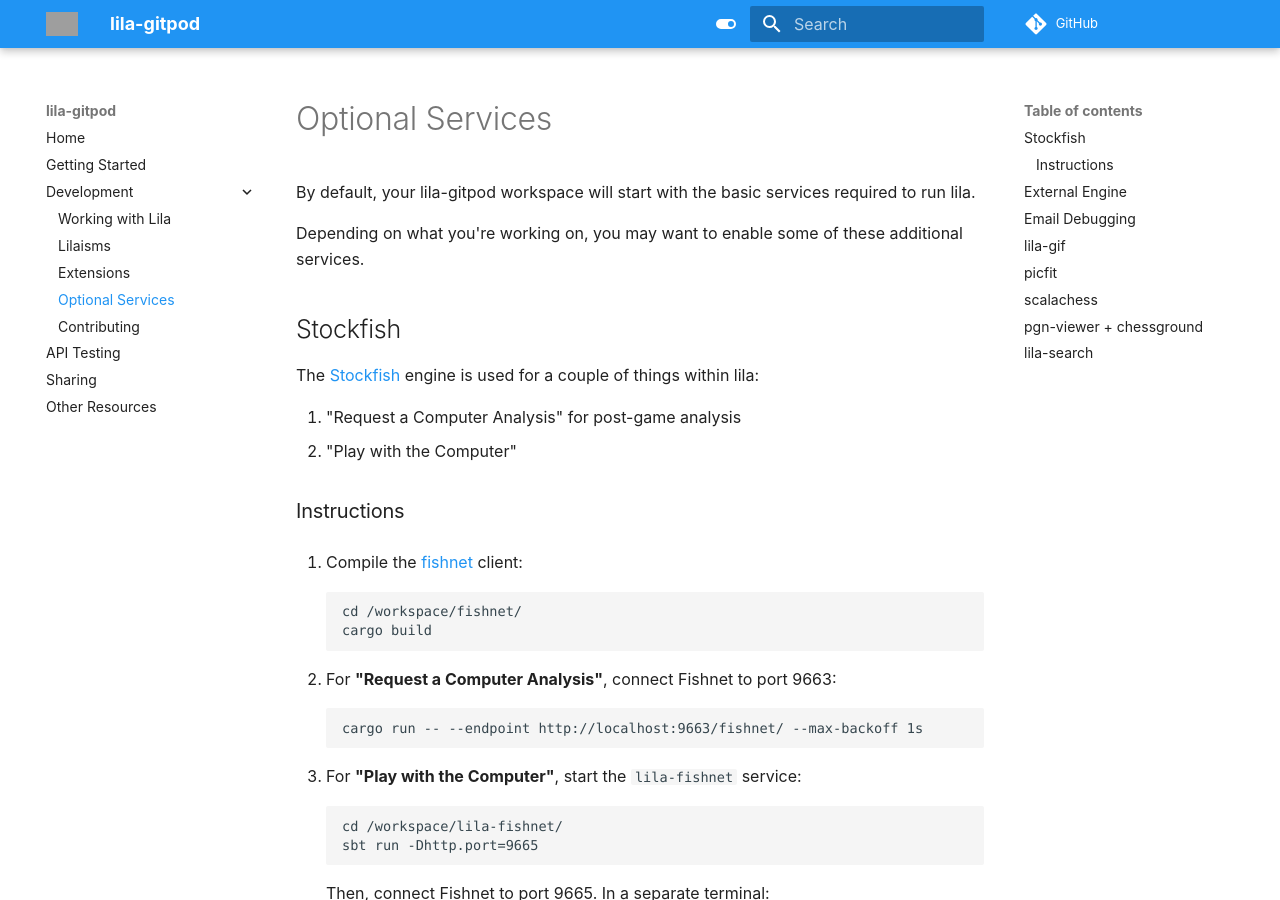
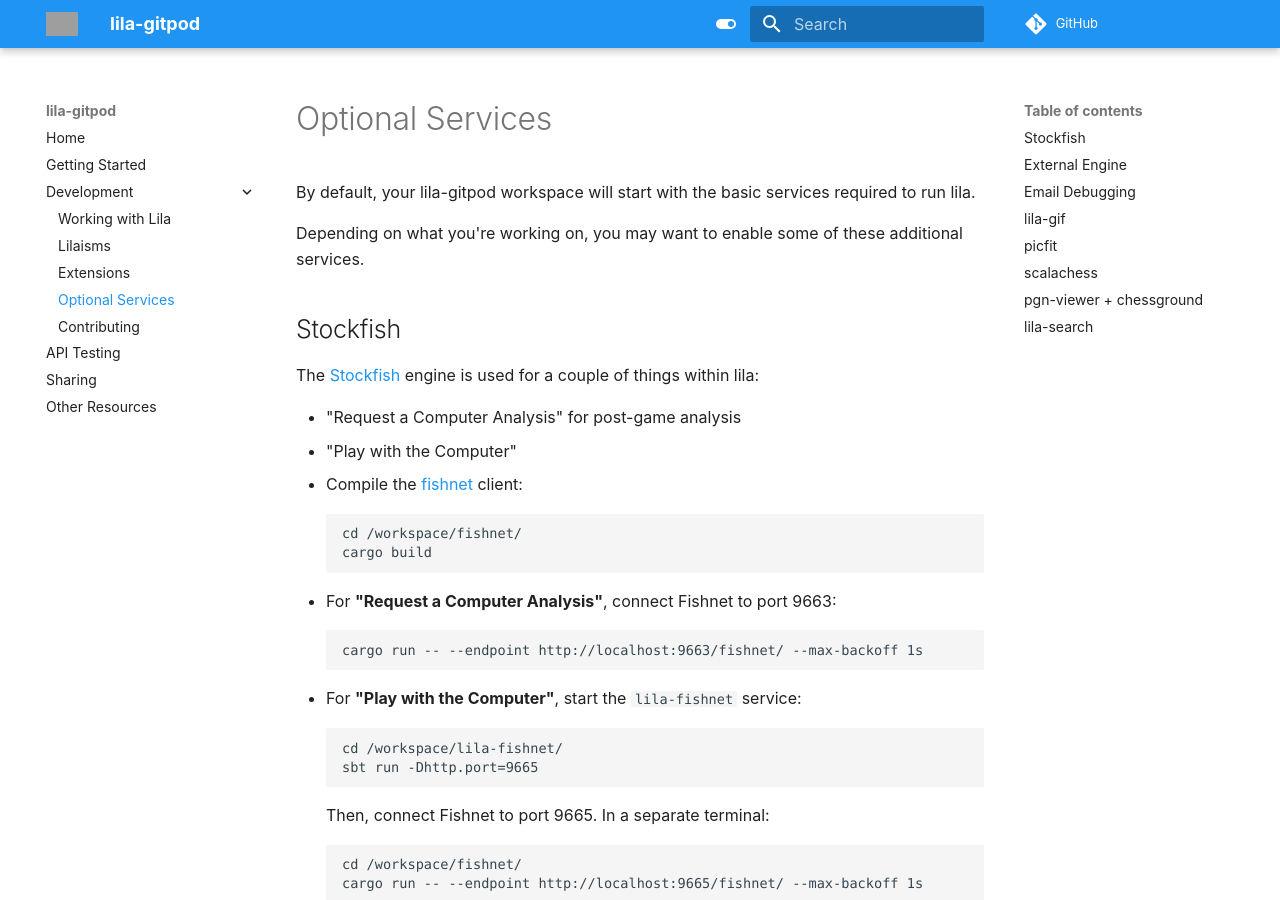
Before and after one commit to lichess-org/lila-gitpod, an MkDocs documentation site: the page built from docs/optional-services.md, in a window 1280 px wide and 900 px high. Built offline with MkDocs 1.6.1 and Material for MkDocs 9.7.7, drawn with Linux system fonts in a browser that asks for light colours; comment, search, counter and statistics services are not loaded; grey boxes are pictures that could not be loaded.

Commit message:
formatting

````diff
--- a/docs/optional-services.md
+++ b/docs/optional-services.md
@@ -8,10 +8,8 @@
 
 The [Stockfish](https://stockfishchess.org/) engine is used for a couple of things within lila:
 
-1. "Request a Computer Analysis" for post-game analysis
-2. "Play with the Computer"
-
-### Instructions
+- "Request a Computer Analysis" for post-game analysis
+- "Play with the Computer"
 
 1. Compile the [fishnet](https://github.com/lichess-org/fishnet) client:
    ```
@@ -75,14 +73,18 @@
 - Game Analysis > Share & export > Game as GIF
 - Game Analysis > Share & export > Screenshot current position
 
-    git clone https://github.com/lichess-org/lila-gif.git /workspace/lila-gif
-    cd /workspace/lila-gif
-    cargo run
+```
+git clone https://github.com/lichess-org/lila-gif.git /workspace/lila-gif
+cd /workspace/lila-gif
+cargo run
+```
 
 You can verify it's working by running the following commands in another terminal:
 
-    curl http://localhost:6175/image.gif?fen=4k3/6KP/8/8/8/8/7p/8 --output image.gif
-    open image.gif
+```
+curl http://localhost:6175/image.gif?fen=4k3/6KP/8/8/8/8/7p/8 --output image.gif
+open image.gif
+```
 
 ## picfit
 
````
